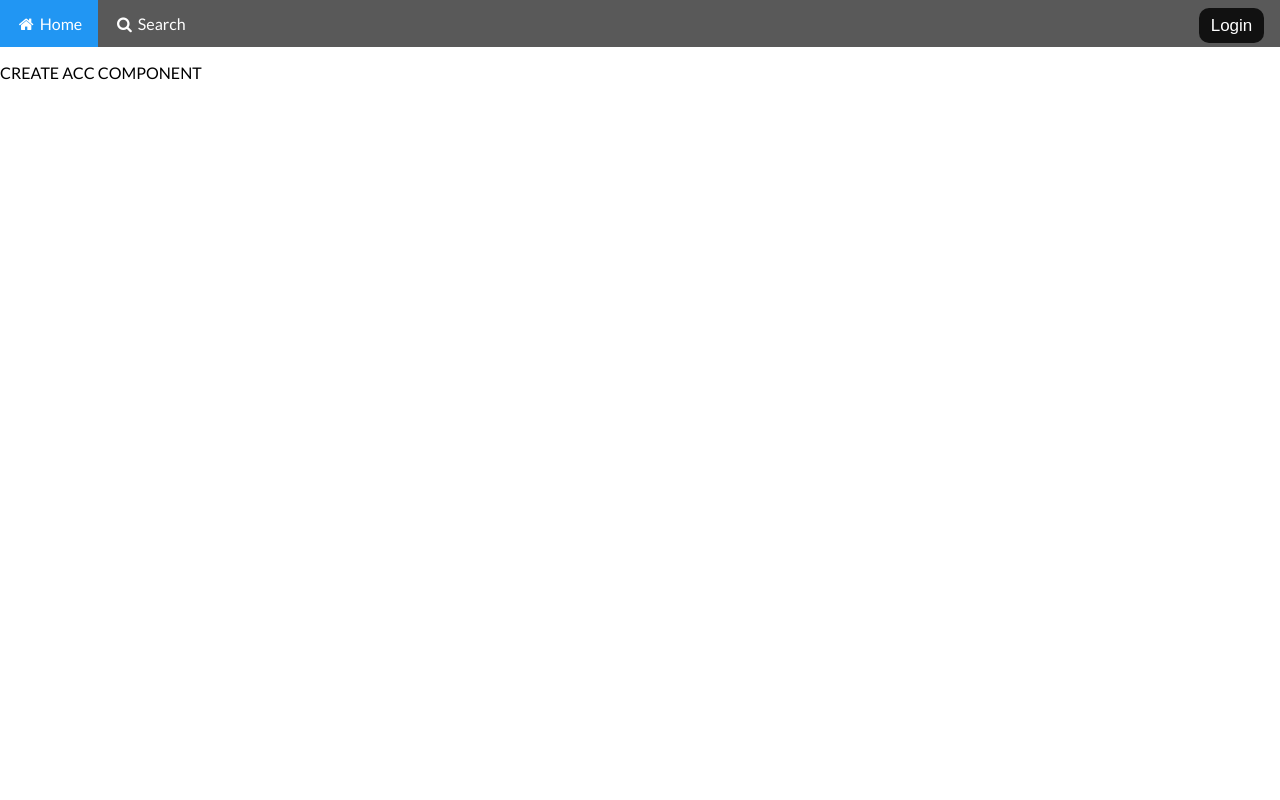
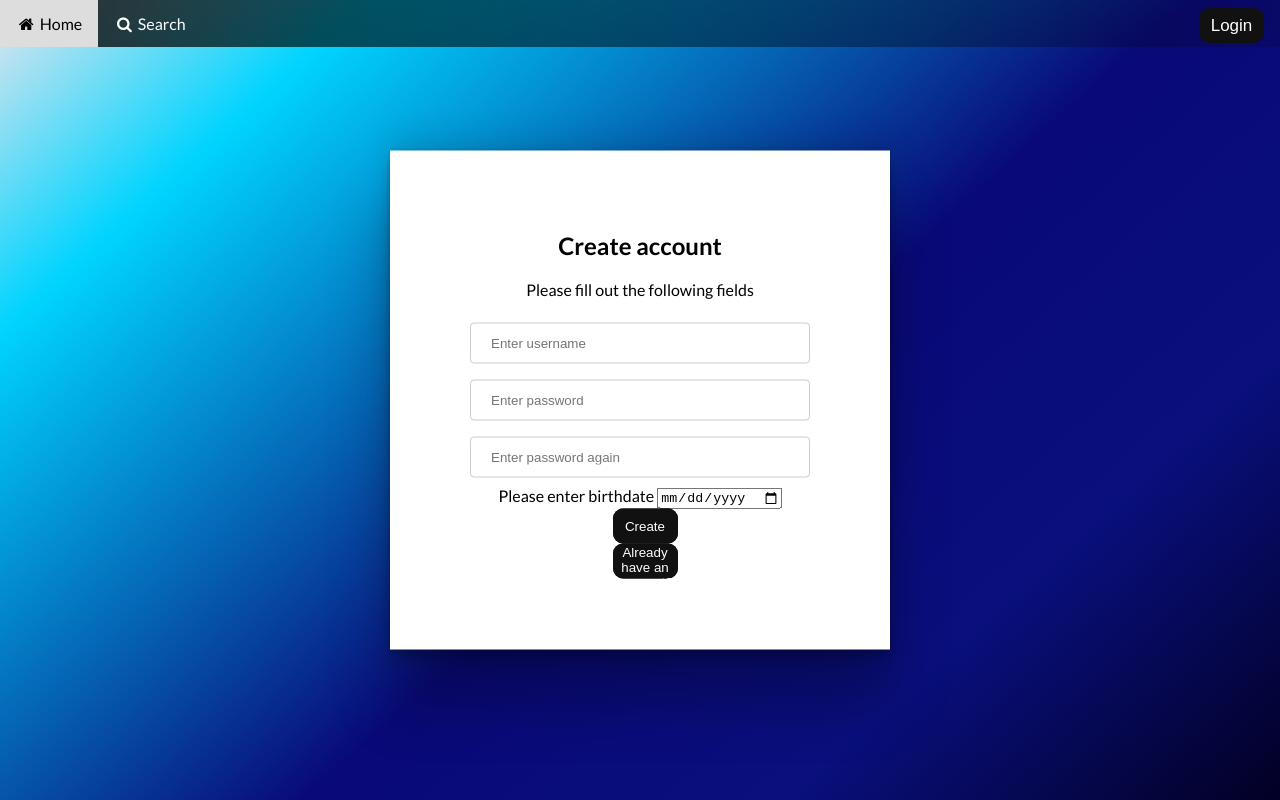
Before and after one commit to OwaisAD/CA2_Frontend, a React (Vite) app: page /login in a window 1280 px wide. Both pictures are taken after typing "Sample", "Sample123" into the empty fields and a click on the button "Create Account". Built offline with nearby package versions, Linux system fonts and the light colour scheme.

Commit message:
fixed header active only on the actual active navlink and adding styling to login and create user pages

```diff
--- a/index.html
+++ b/index.html
@@ -8,7 +8,7 @@
     <link rel="preconnect" href="https://fonts.googleapis.com">
 <link rel="preconnect" href="https://fonts.gstatic.com" crossorigin>
 <link href="https://fonts.googleapis.com/css2?family=Lato:wght@300;400;700&family=Roboto:ital,wght@0,100;0,300;1,100;1,300&display=swap" rel="stylesheet">
-    <title>To-Watch | Find and Save Your Movies Here</title>
+    <title>CineWatch | Find and Save Your Movies Here</title>
   </head>
   <body>
     <div id="root"></div>
--- a/package.json
+++ b/package.json
@@ -10,6 +10,7 @@
   },
   "dependencies": {
     "react": "^18.2.0",
+    "react-datepicker": "^4.8.0",
     "react-dom": "^18.2.0",
     "react-router-dom": "^6.4.2"
   },
--- a/src/components/Header.jsx
+++ b/src/components/Header.jsx
@@ -7,7 +7,7 @@ import LoginButton from "./LoginButton"
 function Header({ loggedIn, setErrorMsg, setLoggedIn, setCreateAccountClicked }) {
   return (
     <nav className="topnav">
-      <NavLink className="active" to="/">
+      <NavLink to="/" exact={true} end>
         <i className="fa fa-fw fa-home"></i> Home
       </NavLink>
 
--- a/src/components/Home.jsx
+++ b/src/components/Home.jsx
@@ -4,8 +4,10 @@ import {Link, Outlet} from 'react-router-dom'
 function Home() {
   return (
     <div>
-      <h2>Welcome </h2>
-        <Link to="/persons">Show persons</Link>
+      <h2>Welcome ...</h2>
+      <p><Link to="/search">Start searching here!</Link></p>
+      <p><Link to="/login">Already have a user?</Link></p>
+
         <Outlet/>
     </div>
   )
--- a/src/components/Login.jsx
+++ b/src/components/Login.jsx
@@ -9,7 +9,7 @@ const Login = ({ setLoggedIn, setErrorMsg, createAccountClicked, setCreateAccoun
     {!createAccountClicked ?
         (<><LoginComponent createAccountClicked={createAccountClicked} setCreateAccountClicked={setCreateAccountClicked} setLoggedIn={setLoggedIn} setErrorMsg={setErrorMsg}/></>)
         :
-        (<><CreateAccountComponent setLoggedIn={setLoggedIn} setErrorMsg={setErrorMsg}/></>)}
+        (<><CreateAccountComponent createAccountClicked={createAccountClicked} setCreateAccountClicked={setCreateAccountClicked} setLoggedIn={setLoggedIn} setErrorMsg={setErrorMsg}/></>)}
     </>
   )
 }
--- a/src/components/login/CreateAccountComponent.jsx
+++ b/src/components/login/CreateAccountComponent.jsx
@@ -1,9 +1,57 @@
-import React from 'react'
+import { useState } from "react";
+import { useNavigate } from "react-router-dom";
+import DatePicker from "react-datepicker";
 
-const CreateAccountComponent = () => {
+const CreateAccountComponent = ({createAccountClicked, setCreateAccountClicked}) => {
+  const init = { username: "", password: "", passwordRepeated: "", age: "" };
+  const [loginCredentials, setLoginCredentials] = useState(init);
+
+  const navigate = useNavigate()
+
+  const performLogin = (evt) => {
+      evt.preventDefault();
+      login(loginCredentials.username, loginCredentials.password);
+    };
+
+    const createUser = async (user, pass, age) => {
+      await facade.login(user, pass)
+          .then(res => {
+            setLoggedIn(true)
+            navigate("/profile")
+          })
+          .catch(err => {
+            err.fullError.then(e => setErrorMsg(e.message))
+            navigate("/error")
+          })
+  }
+
+    const onChange = (evt) => {
+      setLoginCredentials({
+        ...loginCredentials,
+        [evt.target.id]: evt.target.value,
+      });
+    };
+    const [dateRange, setDateRange] = useState([null, null]);
+    const [startDate, endDate] = dateRange;
+
   return (
     <div>
-      <p>CREATE ACC COMPONENT</p>
+      <div className="create-user-component-container">
+      <div className='title'>
+        <h2>Create account</h2>
+        <p>Please fill out the following fields</p>
+      </div>
+      <form onChange={onChange}>
+        <input type="text" placeholder="Enter username" id="username" required />{' '}
+        <input type="password" placeholder="Enter password" id="password" required />
+        <input type="password" placeholder="Enter password again" id="password" required />
+        <label htmlFor="date-born">Please enter birthdate </label>
+        <input type="date" id="date-born"/>
+        <button className="glow-on-hover" onClick={performLogin}>Create</button>
+      </form>
+
+      <button className="glow-on-hover" onClick={() => setCreateAccountClicked(createAccountClicked => !createAccountClicked)}>Already have an account?</button>
+    </div>
     </div>
   )
 }
--- a/src/components/login/LoginComponent.jsx
+++ b/src/components/login/LoginComponent.jsx
@@ -34,15 +34,19 @@ const LoginComponent = ({setLoggedIn, setErrorMsg, createAccountClicked, setCrea
       };
 
   return (
-    <div className="login-container">
+    <div className="login-component-container">
+      <div className='title'>
+        <h2>Login</h2>
+        <p>Please login to continue</p>
+      </div>
       <form onChange={onChange}>
-        <input type="text" placeholder="Username" id="username" required />{' '}
-        <input type="password" placeholder="Password" id="password" required />
+        <input type="text" placeholder="Enter username" id="username" required />{' '}
+        <input type="password" placeholder="Enter password" id="password" required />
 
         <button className="glow-on-hover" onClick={performLogin}>Login</button>
-        <button className="glow-on-hover" onClick={() => setCreateAccountClicked(createAccountClicked => !createAccountClicked)}>Create Account</button>
-
       </form>
+      <p style={{padding:"5px 0px"}}>or</p>
+      <button className="glow-on-hover" onClick={() => setCreateAccountClicked(createAccountClicked => !createAccountClicked)}>Create Account</button>
     </div>
   )
 }
--- a/src/facades/apiFacade.js
+++ b/src/facades/apiFacade.js
@@ -1,4 +1,5 @@
-const URL = "http://localhost:8080";
+import {BASE_API_URL as URL} from "../../settings"
+
 
 const handleHttpErrors = async (res) => {
   if (!res.ok) {
@@ -45,14 +46,13 @@ function apiFacade() {
   };
 
 
-
   const login = async (user, password) => {
     const options = makeOptions("POST", true, {
       username: user,
       password: password,
     });
 
-    return await fetch(URL + "/api/login", options)
+    return await fetch(URL + "/login", options)
       .then(handleHttpErrors)
       .then((res) => {
         setToken(res.token)
@@ -61,19 +61,29 @@ function apiFacade() {
       })
   };
 
+  const createUser = async (user, password, age) => {
+    const options = makeOptions("POST", true, {
+      username: user,
+      password: pass,
+      age: age,
+    })
+
+    return await fetch()
+  }
+
   const fetchData = async () => {
     const options = makeOptions("GET",true); //True add's the token to the headers doing a check if user is logged in and if the addToken parameter is true, which it is here
     const role = getRole()
 
     // try getting for user
     if(role === "user") {
-    return await fetch(URL + "/api/users/me", options)
+    return await fetch(URL + "/users/me", options)
       .then(handleHttpErrors)
     }
 
     // then try getting for admin
     if(role === "admin") {
-      return await fetch(URL + "/api/info/admin", options)
+      return await fetch(URL + "/info/admin", options)
         .then(handleHttpErrors)
     }
 
--- a/src/styles/header.css
+++ b/src/styles/header.css
@@ -3,13 +3,19 @@
 }
 
 body {
+  height: 100%;
   margin: 0;
   font-family: 'Lato', 'Roboto', sans-serif;
+  background: rgb(2,0,36);
+  background: linear-gradient(318deg, rgba(2,0,36,1) 0%, rgba(9,15,125,1) 23%, rgba(9,9,121,1) 45%, rgba(0,212,255,1) 83%, rgba(227,229,237,1) 100%);
+  background-repeat: no-repeat;
+    background-attachment: fixed;
 }
 
 .topnav {
   overflow: hidden;
-  background-color: rgba(0, 0, 0, 0.65);
+  background: rgb(0,0,0);
+  background: linear-gradient(98deg, rgba(0,0,0,0.8085828081232493) 0%, rgba(5,5,5,0.14471726190476186) 100%);
 }
 
 .topnav a {
@@ -32,16 +38,9 @@ body {
   color: white;
 }
 
+
 .topnav .login-container {
   float: right;
-}
-
-.topnav input[type="text"] {
-  padding: 6px;
-  margin-top: 8px;
-  font-size: 17px;
-  border: none;
-  width: 120px;
 }
 
 .topnav input[type="password"] {
@@ -159,3 +158,36 @@ input[type=text],input[type=password], select {
   50% { background-position: 400% 0; }
   100% { background-position: 0 0; }
 }
+
+/*STYLING LOGIN COMPONENT*/
+.login-component-container {
+  background-color: white;
+  box-shadow: rgba(0, 0, 0, 0.25) 0px 54px 55px, rgba(0, 0, 0, 0.12) 0px -12px 30px, rgba(0, 0, 0, 0.12) 0px 4px 6px, rgba(0, 0, 0, 0.17) 0px 12px 13px, rgba(0, 0, 0, 0.09) 0px -3px 5px;
+
+  justify-content: center;
+  text-align: center;
+  max-width: 500px;
+  padding: 60px 80px;
+  position: absolute;
+  left: 50%;
+  top: 50%;
+  -webkit-transform: translate(-50%, -50%);
+  transform: translate(-50%, -50%);
+
+}
+
+/*STYLING CREATE USER COMPONENT*/
+.create-user-component-container {
+  background-color: white;
+  box-shadow: rgba(0, 0, 0, 0.25) 0px 54px 55px, rgba(0, 0, 0, 0.12) 0px -12px 30px, rgba(0, 0, 0, 0.12) 0px 4px 6px, rgba(0, 0, 0, 0.17) 0px 12px 13px, rgba(0, 0, 0, 0.09) 0px -3px 5px;
+  justify-content: center;
+  text-align: center;
+  max-width: 500px;
+  padding: 60px 80px;
+  position: absolute;
+  left: 50%;
+  top: 50%;
+  -webkit-transform: translate(-50%, -50%);
+  transform: translate(-50%, -50%);
+
+}
```
Also changed, not shown: src/App.jsx (line endings or trailing spaces), 1 other file (tests, documents, lock files or other folders).
